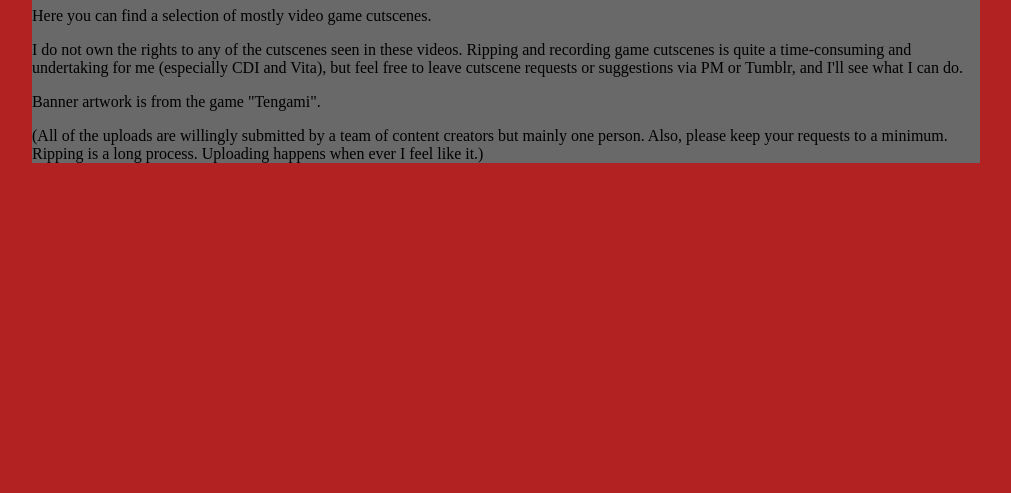
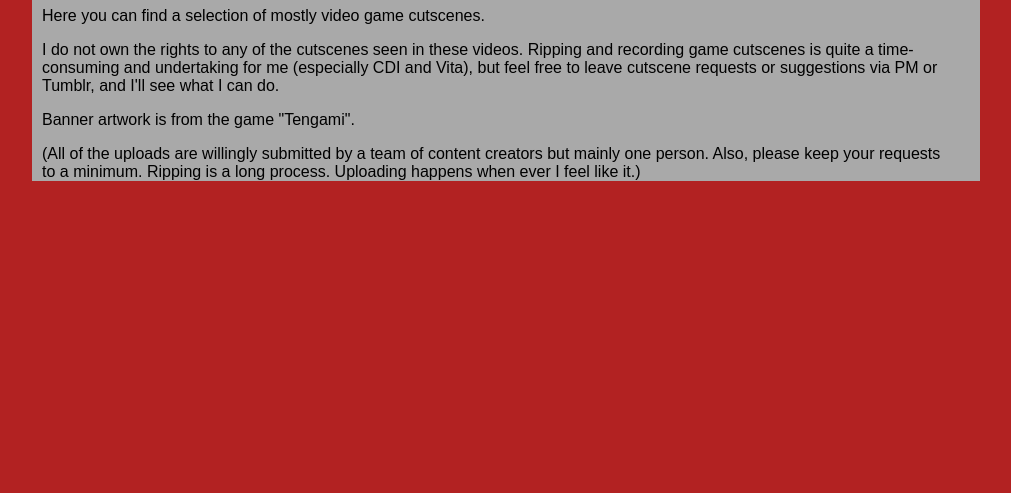
Before and after one commit to PalaCutter/website, a plain HTML site: page index.html in a window 1280 px wide. Shown: the part 307-800 px from the top of the page, without its empty margins (134-1145 px from the left). Drawn offline with Linux system fonts and the light colour scheme.

Commit message:
added things

```diff
--- a/css/style.css
+++ b/css/style.css
@@ -13,6 +13,16 @@ body{
     background-color: dimgrey;
     margin: 0 auto;
     width: 75%;
+}
+.content{
+    height:200%;
+    background-color:darkgray;
+    font-family: Arial;
+}
+.ctext{
+    position: relative;
+    left: 10px;
+    width: 96%;
 }
 .link {
     background-color: beige;
@@ -50,7 +60,7 @@ body{
 }
 
 @media screen and (min-width: 600px) {
-  .links li {
+.links li {
     width: 120px;
     border-bottom: none;
     height: 50px;
@@ -58,8 +68,7 @@ body{
     font-size: 1.4em;
   }
 
-  /* Option 1 - Display Inline */
-  .links li {
+.links li {
     display: inline-block;
     margin-right: -4px;
   }
```
